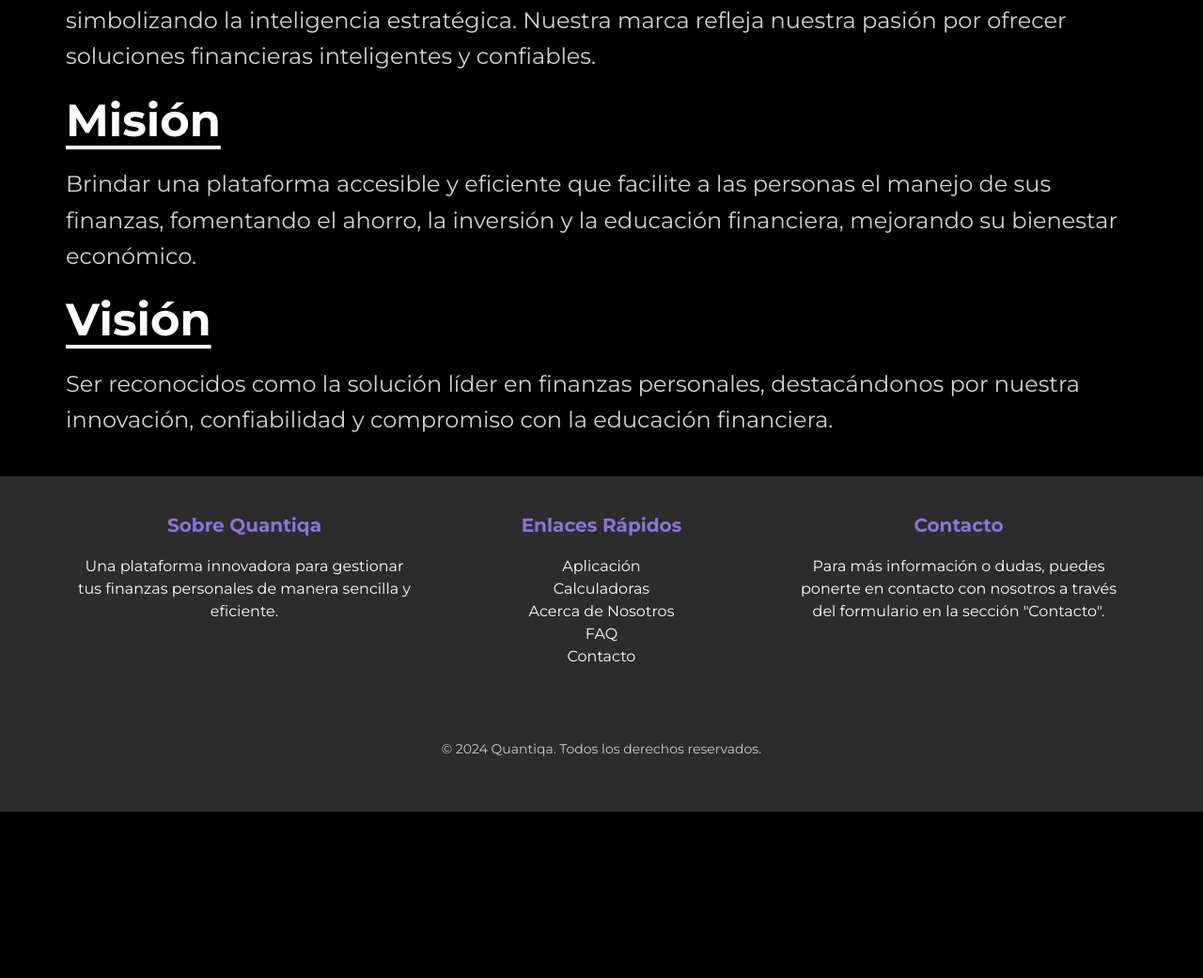
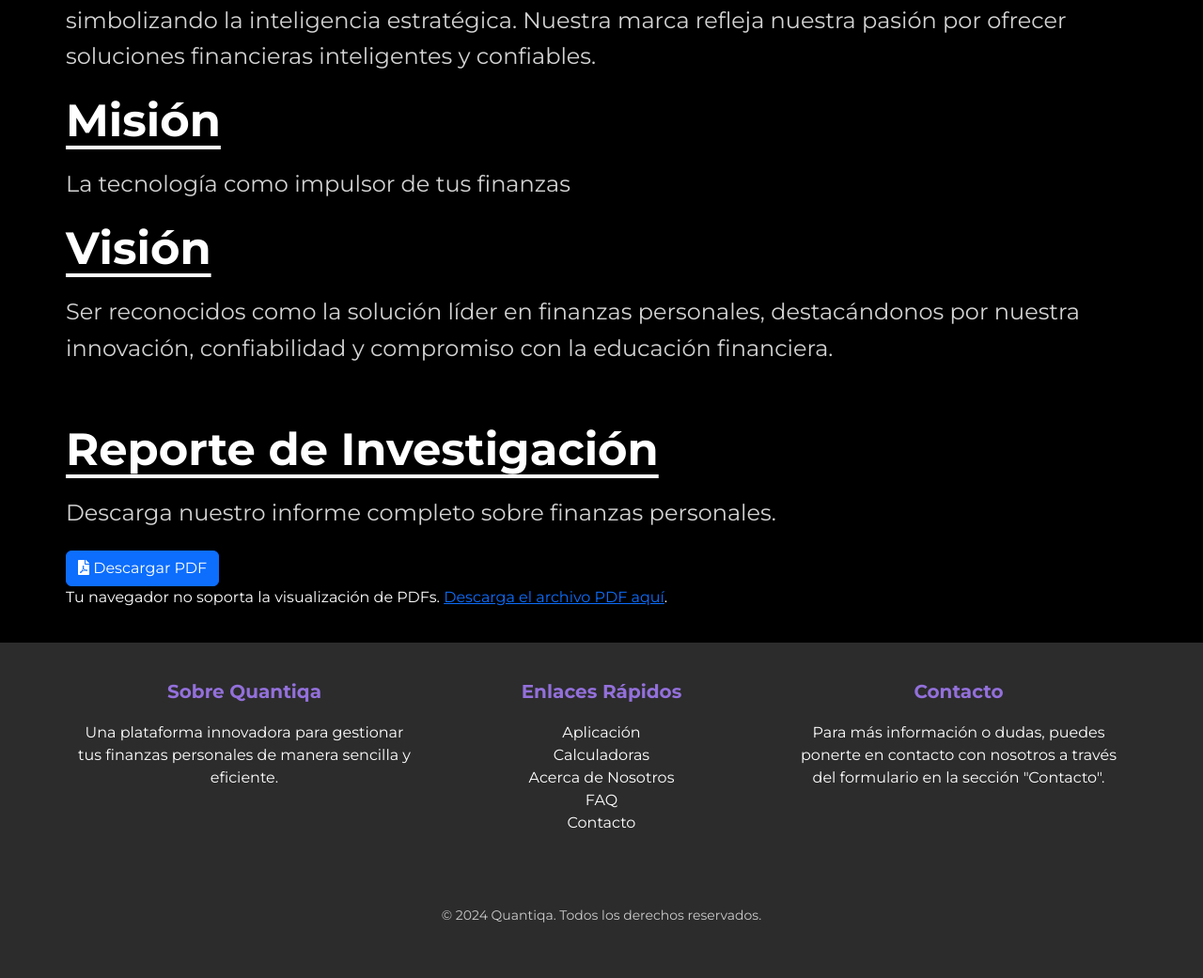
Before and after one commit to yaelglz/quantiqa, a FastAPI app: page /acerca.html in a window 1280 px wide. Shown: the part 450-1491 px from the top of the page at 94% size. Before the commit the page ends 1314 px from the top, so only its background shows below. Run offline with FastAPI, Linux system fonts and the light colour scheme.

Commit message:
Se agrega reporte de investigacion

```diff
--- a/templates/acerca.html
+++ b/templates/acerca.html
@@ -57,8 +57,7 @@
 
         <h2 class="highlight">Misión</h2>
         <p class="description">
-            Brindar una plataforma accesible y eficiente que facilite a las personas el manejo de sus finanzas, fomentando el ahorro,
-            la inversión y la educación financiera, mejorando su bienestar económico.
+            La tecnología como impulsor de tus finanzas
         </p>
 
         <h2 class="highlight">Visión</h2>
@@ -66,6 +65,23 @@
             Ser reconocidos como la solución líder en finanzas personales, destacándonos por nuestra innovación, confiabilidad y compromiso con la educación financiera.
         </p>
     </div>
+
+    <section class="pdf-section">
+        <div class="container pdf-container">
+            <h2 class="highlight">Reporte de Investigación</h2>
+            <p class="description">
+                Descarga nuestro informe completo sobre finanzas personales.
+            </p>
+            <a href="/static/pdfs/Quantiqa_Reporte.pdf" class="btn btn-primary pdf-download-btn" target="_blank">
+                <i class="fas fa-file-pdf"></i> Descargar PDF
+            </a>
+            <!-- Opcional: Incrustar visor de PDF -->
+            <object data="/static/pdfs/Quantiqa_Reporte.pdf" type="application/pdf" width="100%" height="600px" class="mt-3">
+                <p>Tu navegador no soporta la visualización de PDFs.
+                <a href="/static/pdfs/Quantiqa_Reporte.pdf">Descarga el archivo PDF aquí</a>.</p>
+            </object>
+        </div>
+    </section>
 
 <footer class="footer text-center">
     <div class="container">
@@ -95,5 +111,6 @@
     </div>
 </footer>
     <script src="https://cdn.jsdelivr.net/npm/bootstrap@5.3.0/dist/js/bootstrap.bundle.min.js"></script>
+    <link rel="stylesheet" href="https://cdnjs.cloudflare.com/ajax/libs/font-awesome/5.15.3/css/all.min.css">
 </body>
 </html>
```
Also changed, not shown: 3 other files.
